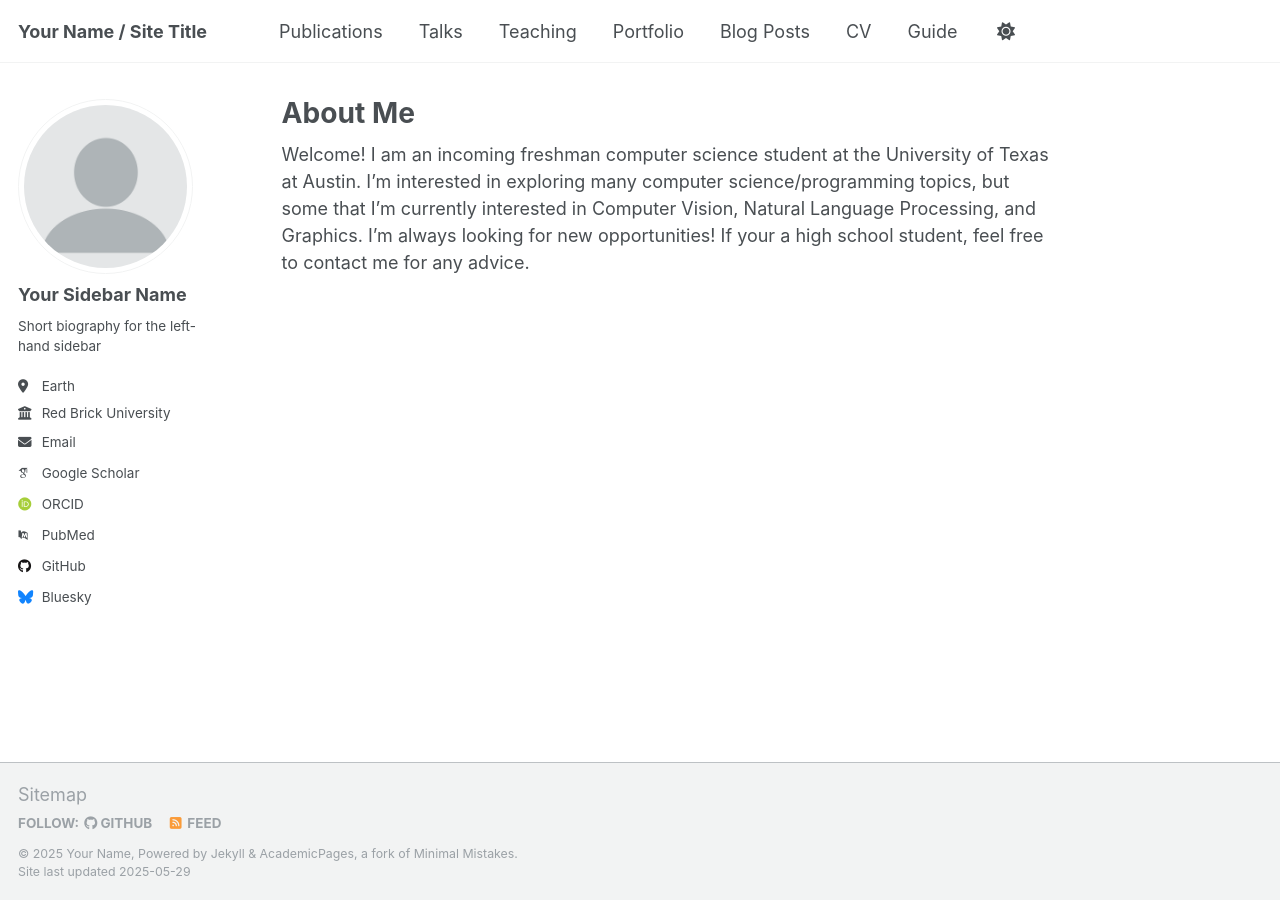
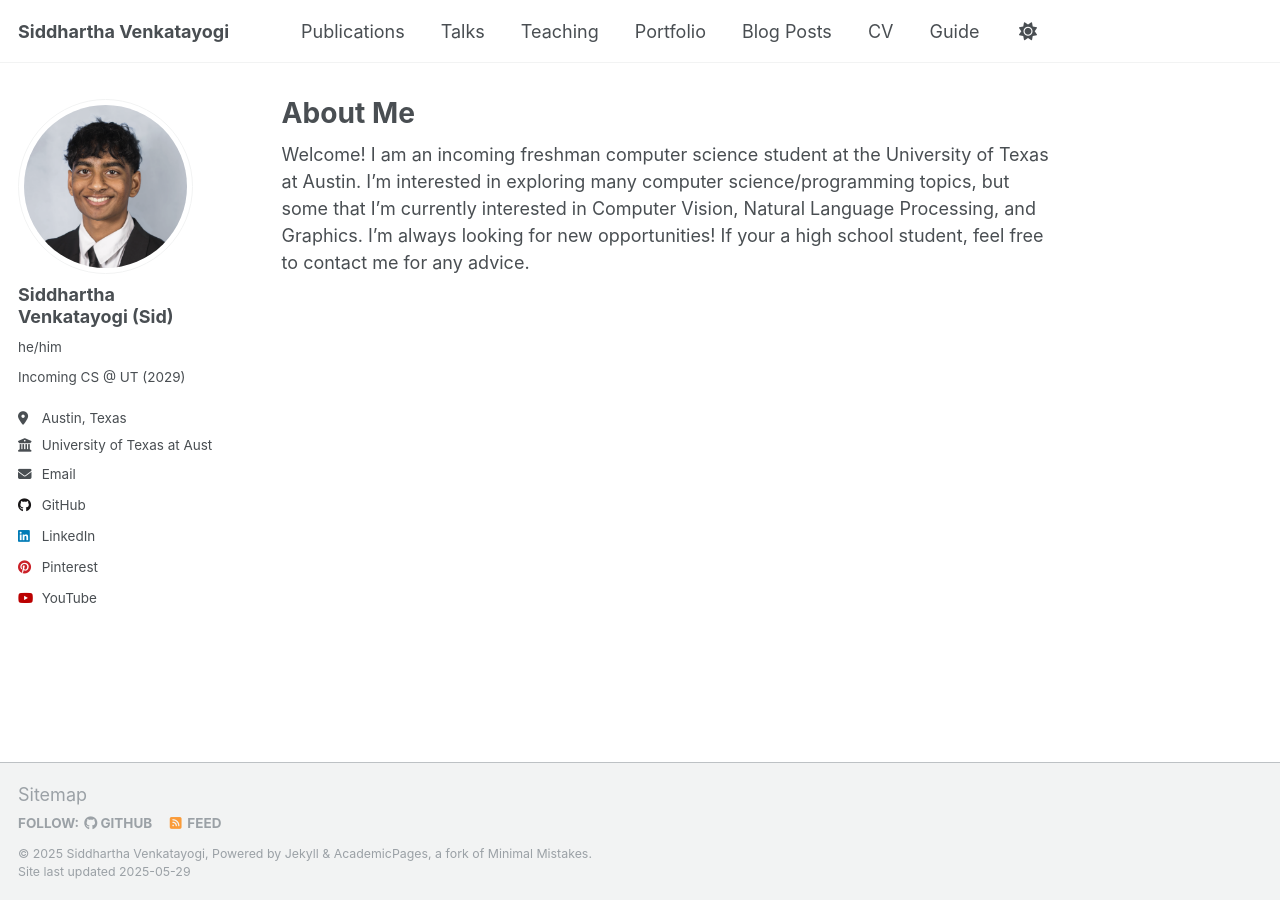
Before and after one commit to sidvenkatayogi/sidvenkatayogi.github.io, a Jekyll site: the page built from _pages/about.md, in a window 1280 px wide. Built offline with Jekyll 4.4.1, drawn with Linux system fonts in a browser that asks for light colours; some web fonts are replaced.

Commit message:
info update

```diff
--- a/_config.yml
+++ b/_config.yml
@@ -9,36 +9,36 @@
 # Basic Site Settings
 locale                   : "en-US"
 site_theme               : "default"
-title                    : "Your Name / Site Title"
+title                    : "Siddhartha Venkatayogi"
 title_separator          : "-"
-name                     : &name "Your Name"
-description              : &description "personal description"
-url                      : https://academicpages.github.io # the base hostname & protocol for your site e.g. "https://[your GitHub username].github.io" or if you already have some other page hosted on Github then use "https://[your GitHub username].github.io/[Your Repo Name]"
+name                     : &name "Siddhartha Venkatayogi"
+description              : &description "Personal Description"
+url                      : https://sidvenkatayogi.github.io # the base hostname & protocol for your site e.g. "https://[your GitHub username].github.io" or if you already have some other page hosted on Github then use "https://[your GitHub username].github.io/[Your Repo Name]"
 baseurl                  : "" # the subpath of your site, e.g. "/blog"
-repository               : "academicpages/academicpages.github.io"
+repository               : "sidvenkatayogi/sidvenkatayogi.github.io"
 
 # Site Author - The following control what appear as part of the author content on the side bar.
 #               If a field is blank the icon and link will not appear, otherwise it will be shown.
 #               Additional customization can be done by editing /_includes/author-profile.html
 author:
   # Biographic information
-  avatar           : "profile.png"
-  name             : "Your Sidebar Name"
-  pronouns         : # example: "she/her"
-  bio              : "Short biography for the left-hand sidebar"
-  location         : "Earth"
-  employer         : "Red Brick University"
+  avatar           : "hdsht.png"
+  name             : "Siddhartha Venkatayogi (Sid)"
+  pronouns         : "he/him"
+  bio              : "Incoming CS @ UT (2029)"
+  location         : "Austin, Texas"
+  employer         : "University of Texas at Austin"
   uri              : # URL
-  email            : "none@example.org"
+  email            : "sidlastname at utexas dot edu"
 
   # Academic websites
   academia         : # URL
   arxiv            : # URL - Update with the correct link to your profile
-  googlescholar    : "https://scholar.google.com/citations?user=PS_CX0AAAAAJ"
+  # googlescholar    : "https://scholar.google.com/citations?user=PS_CX0AAAAAJ"
   impactstory      : # URL
-  orcid            : "http://orcid.org/yourorcidurl"
+  # orcid            : "http://orcid.org/yourorcidurl"
   semantic         : # URL
-  pubmed           : "https://www.ncbi.nlm.nih.gov/pubmed/?term=john+snow"
+  # pubmed           : "https://www.ncbi.nlm.nih.gov/pubmed/?term=john+snow"
   researchgate     : # URL
   scopus           : # URL
 
@@ -46,24 +46,24 @@ author:
   bitbucket        : # Username - Update with your username on the site
   codepen          : # Username
   dribbble         : # Username
-  github           : "academicpages"
+  github           : "sidvenkatayogi"
   kaggle           : # Username
   stackoverflow    : # User number or user number and name (i.e., use "1" or "1/jeff-atwood")
 
   # Social media
-  bluesky          : "bsky.app" # Replace this with you Bluesky username
+  # bluesky          : "bsky.app" # Replace this with you Bluesky username
   facebook         : # Username
   flickr           : # Username
   foursquare       : # Username
   goodreads        : # Username
   google_plus      : # Username
   keybase          : # Username
-  instagram        : # Username
+  instagram        : # "sidvenkatayogi"
   lastfm           : # Username
-  linkedin         : # Username
+  linkedin         : "sidvenkatayogi"
   mastodon         : # URL
   medium           : # URL
-  pinterest        : # Username
+  pinterest        : "sidvenkatayogii"
   soundcloud       : # Username
   steam            : # Username
   telegram         : # URL
@@ -73,7 +73,7 @@ author:
   weibo            : # Username
   wikipedia        : # Username
   xing             : # Username
-  youtube          : # Username
+  youtube          : "sidvenkatayogi"
   zhihu            : # Username
 
 # Publication Category - The following the list of publication categories and their headings
```
Also changed, not shown: files/hdsht.png (added), images/hdsht.png (added).
